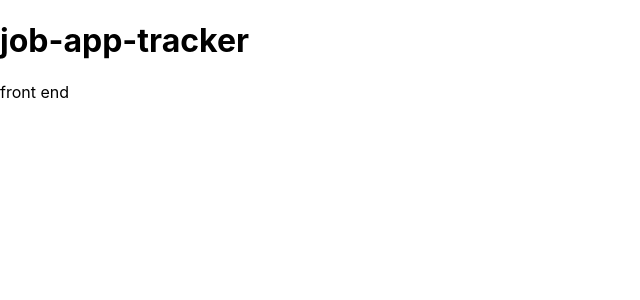
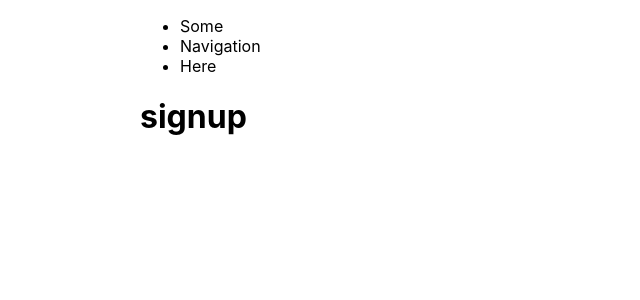
Before and after one commit to chrisnorwood/job-app-tracker, a React (Create React App) app in the folder client/: page /signup in a window 1280 px wide. Shown: the top 300 px of the page, without its empty margins (0-640 px from the left). Built offline with nearby package versions, Linux system fonts and the light colour scheme.

Commit message:
Complete application structure

```diff
--- a/client/src/components/App.js
+++ b/client/src/components/App.js
@@ -1,12 +1,31 @@
-import React from 'react';
+import React from 'react'
+import { BrowserRouter as Router, Route, Switch } from 'react-router-dom'
+import { AuthProvider } from '../contexts/AuthContext'
+import PublicRoute from './hoc/PublicRoute'
+import PrivateRoute from './hoc/PrivateRoute'
+import Nav from './Nav'
+import Index from './pages/Index'
+import Login from './pages/Login'
+import Signup from './pages/Signup'
+import Apps from './pages/Apps'
 
 function App() {
   return (
-    <>
-      <h1>job-app-tracker</h1>
-      <p>front end</p>
-    </>
-  );
+    <div style={{ margin: '0 auto', maxWidth: '1000px' }}>
+      <AuthProvider value={false}>
+        <Nav />
+        <Router>
+          <Switch>
+            <PublicRoute path='/' exact restricted={false} component={Index} />
+            <PublicRoute path='/login' restricted={true} component={Login} />
+            <PublicRoute path='/signup' restricted={true} component={Signup} />
+            <PrivateRoute path='/apps' component={Apps} />
+            <Route render={() => <h1>404</h1>}/>
+          </Switch>
+        </Router>
+      </AuthProvider>
+    </div>
+  )
 }
 
-export default App;
+export default App
--- /dev/null
+++ b/client/src/components/Nav.js
@@ -0,0 +1,13 @@
+import React from 'react'
+
+const Nav = (props) => (
+  <>
+    <ul>
+      <li>Some</li>
+      <li>Navigation</li>
+      <li>Here</li>
+    </ul>
+  </>
+)
+
+export default Nav
--- /dev/null
+++ b/client/src/components/hoc/PrivateRoute.js
@@ -0,0 +1,27 @@
+import React from 'react'
+import { Route, Redirect } from 'react-router-dom'
+import { toast } from 'react-toastify'
+import { useAuth } from '../../contexts/AuthContext'
+
+// This feels hacky, and the check ought to come from state instead
+// having trouble with the fact it is async though
+// TEMP DISABLED
+// function tokenExists() {
+//   return (localStorage.getItem('token')) ? true : false
+// }
+
+const PrivateRoute = ({ component: Component, ...rest }) => {
+  const isAuthenticated = useAuth()
+
+  return (
+    // Show the component only when the user is logged in
+    // Otherwise redirect to /login
+    <Route {...rest} render={props => (
+      !isAuthenticated
+        ? toast.warn('You must be logged in to view that page.', { position: 'top-center'}) && <Redirect to='/login' />
+        : <Component {...props} />
+    )}/>
+  )
+}
+
+export default PrivateRoute
--- /dev/null
+++ b/client/src/components/hoc/PublicRoute.js
@@ -0,0 +1,25 @@
+import React from 'react'
+import { Route, Redirect } from 'react-router-dom'
+import { useAuth } from '../../contexts/AuthContext'
+
+// This feels hacky, and the check ought to come from state instead
+// having trouble with the fact it is async though
+// TEMP DISABLED
+// function tokenExists() {
+//   return (localStorage.getItem('token')) ? true : false
+// }
+
+const PublicRoute = ({ component: Component, restricted, ...rest }) => {
+  const isAuthenticated = useAuth()
+
+  return (
+    // If restricted=true and user is logged in, do not show the component
+    <Route {...rest} render={props => (
+      isAuthenticated && restricted
+        ? <Redirect to='/apps' />
+        : <Component {...props} />
+    )}/>
+  )
+}
+
+export default PublicRoute
--- /dev/null
+++ b/client/src/components/pages/Apps.js
@@ -0,0 +1,9 @@
+import React from 'react'
+
+const Apps = (props) => (
+  <>
+    <h1>My Job Applications</h1>
+  </>
+)
+
+export default Apps
--- /dev/null
+++ b/client/src/components/pages/Index.js
@@ -0,0 +1,10 @@
+import React from 'react'
+
+const Index = (props) => (
+  <>
+    <h1>job-app-tracker</h1>
+    <p>front end</p>
+  </>
+)
+
+export default Index
--- /dev/null
+++ b/client/src/components/pages/Login.js
@@ -0,0 +1,9 @@
+import React from 'react'
+
+const Login = (props) => (
+  <>
+    <h1>login</h1>
+  </>
+)
+
+export default Login
--- /dev/null
+++ b/client/src/components/pages/Signup.js
@@ -0,0 +1,9 @@
+import React from 'react'
+
+const Signup = (props) => (
+  <>
+    <h1>signup</h1>
+  </>
+)
+
+export default Signup
--- /dev/null
+++ b/client/src/contexts/AuthContext.js
@@ -0,0 +1,7 @@
+import { createContext, useContext } from 'react'
+
+const AuthContext = createContext()
+
+export default AuthContext
+export const useAuth = () => useContext(AuthContext)
+export const AuthProvider = AuthContext.Provider
```
Also changed, not shown: client/package.json (+6 -1 lines), 1 other file (tests, documents, lock files or other folders).
